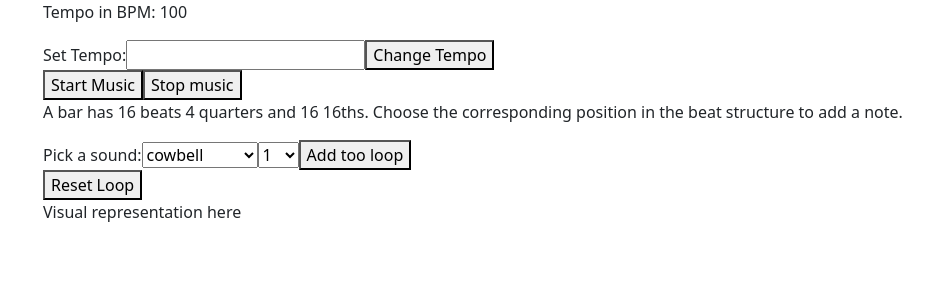
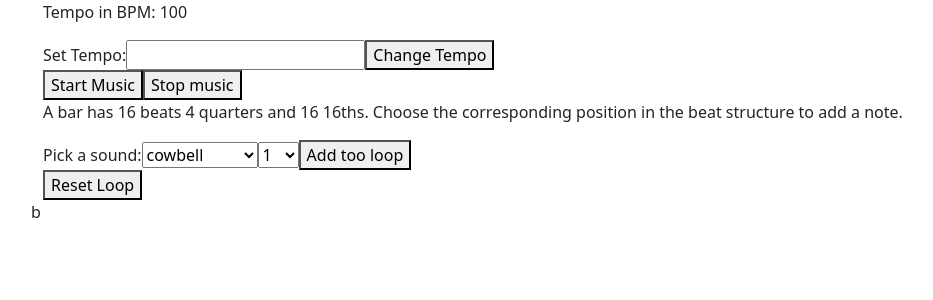
Before and after one commit to professional-pigeon/react-music-app, a React (Create React App) app: page / in a window 1280 px wide. Shown: the top 300 px of the page, without its empty margins (39-972 px from the left). Built offline with nearby package versions, Linux system fonts and the light colour scheme; no server answers.

Commit message:
create a row generator to list instruments

```diff
--- a/src/components/NoteVisual.js
+++ b/src/components/NoteVisual.js
@@ -1,11 +1,32 @@
 import React from 'react'
 import PropTypes from "prop-types"
+import { Row } from 'react-bootstrap'
 
 function NoteVisual(props) {
 
+  function createInstrumentList(arrayOfNotes) {
+    let instruments = []
+    arrayOfNotes.forEach(function(instrumentList) {
+      instrumentList.forEach(function(sound) {
+        if (instruments.includes(sound) === false) {
+          instruments.push(sound)
+        }
+      })
+    })
+    return createRows(instruments)
+  }
+
+  function createRows(instruments) {
+    let rowArray = []
+    instruments.forEach(function(instrument) {
+      rowArray.push(<Row>{instrument}</Row>)
+    })
+    return rowArray
+  }
+
 return (
   <div>
-    <p>Visual representation here</p>
+    <p>{createInstrumentList(props.playInstrument)}</p>
   </div>
 )
 }
--- a/src/components/SoundControl.js
+++ b/src/components/SoundControl.js
@@ -81,7 +81,9 @@ class SoundControl extends React.Component {
         resetLoop={this.resetLoop}
         sounds={drumMachine}
       />
-      <NoteVisual />
+      <NoteVisual
+        playInstrument={playInstrument}
+        />
     </React.Fragment>
     )
   }
```
